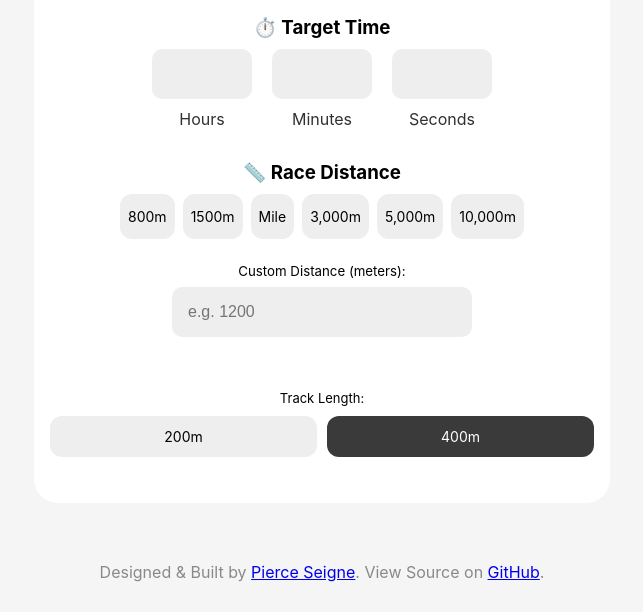
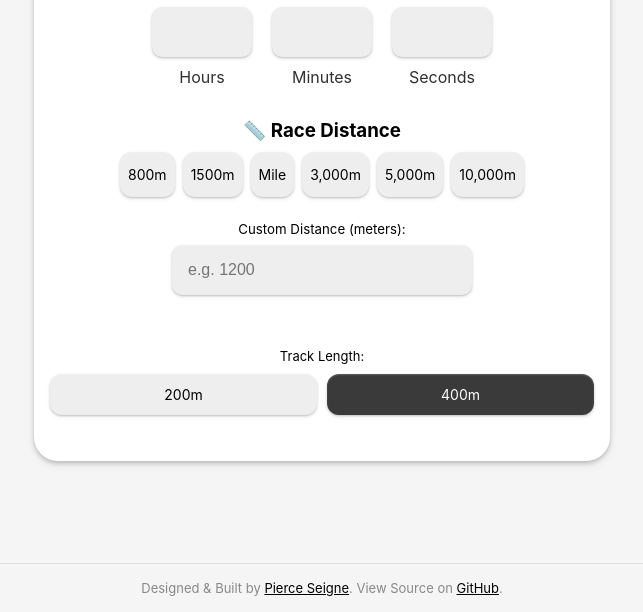
Before and after one commit to pseigne/track-split-calculator, a plain HTML site: page index.html in a window 1280 px wide. Shown: the part 188-800 px from the top of the page, without its empty margins (318-961 px from the left). Drawn offline with Linux system fonts and the light colour scheme.

Commit message:
fixed footer

```diff
--- a/styles.css
+++ b/styles.css
@@ -15,6 +15,11 @@
     --color-shadow: rgba(0, 0, 0, 0.25);
     --color-shadow-light: rgba(0, 0, 0, 0.10);
     --color-hover-row: #eef4ff;
+
+    /* Level 2 Shadows */
+    --shadow-s: inset 0 1px 2px #ffffff30, 0 1px 2px #00000030, 0 2px 4px #00000015;
+    --shadow-m: inset 0 1px 2px #ffffff50, 0 2px 4px #00000030, 0 4px 8px #00000015;
+    --shadow-l: inset 0 1px 2px #ffffff70, 0 4px 6px #00000030, 0 6px 10px #00000015;
 
     /* Spacing */
     --spacing-xs: 0.5rem;
@@ -95,7 +100,7 @@ h5 {
     background-color: var(--color-bg-card);
     max-width: 6in;
     border-radius: var(--radius-xl);
-    box-shadow: var(--color-shadow-light);
+    box-shadow: var(--shadow-m);
     padding: var(--spacing-md);
     width: 100%;
 }
@@ -108,10 +113,11 @@ input[type="number"] {
     padding: 16px;
     font-size: 16px;
     transition: all var(--transition-normal);
+    box-shadow: var(--shadow-s);
 }
 
 input[type="number"]:hover {
-    box-shadow: 0 0 5px var(--color-shadow);
+    box-shadow: var(--shadow-m);
 }
 
 input[type="number"]:focus {
@@ -176,6 +182,7 @@ input[type="number"]:focus {
     transition: all var(--transition-fast);
     text-align: center;
     font-size: 14px;
+    box-shadow: var(--shadow-s);
 }
 
 .event-buttons label:hover {
@@ -237,6 +244,7 @@ input[type="number"]:focus {
     transition: all var(--transition-fast);
     color: var(--color-text);
     font-size: 14px;
+    box-shadow: var(--shadow-s);
 }
 
 .settings label:hover {
@@ -262,7 +270,7 @@ input[type="number"]:focus {
     background-color: var(--color-bg-card);
     border-radius: var(--radius-xl);
     overflow: hidden;
-    box-shadow: 0 8px 20px var(--color-shadow-light);
+    box-shadow: var(--shadow-m);
     font-size: 15px;
 
 }
@@ -352,10 +360,43 @@ input[type="number"]:focus {
 
 
 footer {
-    position: absolute;
-    bottom: 10px;
-    padding: 20px;
+    position: fixed;
+    bottom: 0;
+    left: 0;
+    right: 0;
+    padding: 16px 20px;
     color: #898989;
-    z-index: -1;
+    background: var(--color-bg-page);
+    text-align: center;
+    font-size: 13px;
+    border-top: 1px solid var(--color-border);
+    z-index: 10;
+}
 
+footer a {
+    color: var(--color-text);
+    background: none;
+    padding: 0;
+    border-radius: 0;
+    text-decoration: underline;
 }
+
+footer a:hover {
+    color: var(--color-primary);
+}
+
+/* Add padding to body to account for fixed footer */
+body {
+    padding-bottom: 100px;
+}
+
+@media (max-width: 700px) {
+    footer {
+        padding: 12px 16px;
+        font-size: 11px;
+    }
+
+    body {
+        padding-bottom: 80px;
+    }
+}
```
